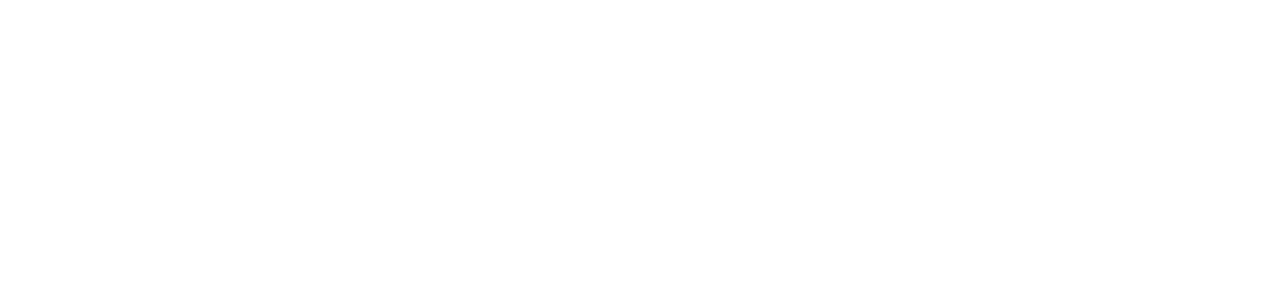
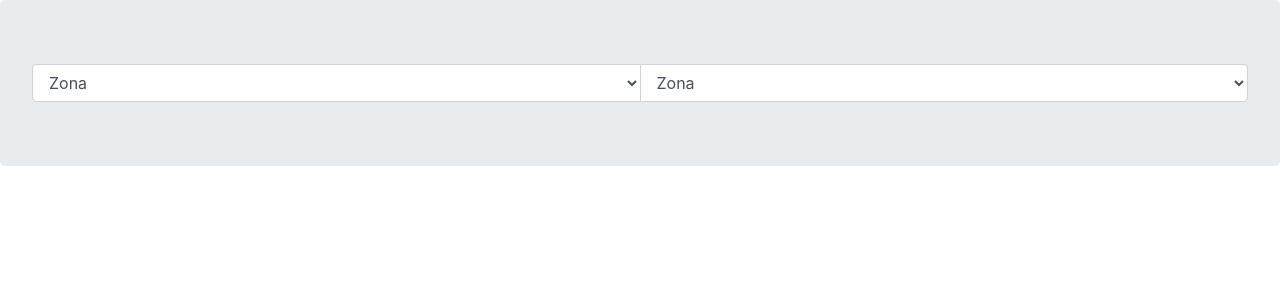
Before and after one commit to Joh4n10/e-com-project, a React (Create React App) app: page /inter-urban in a window 1280 px wide. Shown: the top 300 px of the page. Built offline with nearby package versions, Linux system fonts and the light colour scheme.

Commit message:
new interurban copmonent and routing

```diff
--- a/src/Components/Home/home.component.js
+++ b/src/Components/Home/home.component.js
@@ -15,18 +15,15 @@
         return (
             <Container fluid >
                 <Jumbotron className='jmb'>
-                <h1 className='busticket'>BUS TICKET</h1>
-
-                <h3 className="busticket1"> Rezervoni dhe blini online biletën tuaj të autobuzit shumë shpejtë dhe thjeshtë, kudo ku ndodheni brenda Shqipërisë.
-                </h3>
-
+                    <h1 className='busticket'>BUS TICKET</h1>
+                    <h3 className="busticket1"> Rezervoni dhe blini online biletën tuaj të autobuzit shumë shpejtë dhe thjeshtë, kudo ku ndodheni brenda Shqipërisë.</h3>
                     <Row className='buton'>
                         <Col xs={4}></Col>
                         <Col xs={2} >
                             <Button size='lg' className='btn1' variant="warning"><Link style={{ textDecoration: 'none', color: 'inherit' }} to="/urban"> URBAN</Link></Button>
                         </Col>
                         <Col xs={2}>
-                            <Button size='lg' className='btn1' variant="warning"> INTERURBAN</Button>
+                            <Button size='lg' className='btn1' variant="warning"><Link style={{ textDecoration: 'none', color: 'inherit' }} to="/inter-urban"> INTERURBAN</Link></Button>
                         </Col>
                         <Col xs={4}></Col>
                     </Row>
--- /dev/null
+++ b/src/Components/Inter-urban/Inter-urban.component.js
@@ -0,0 +1,31 @@
+import React from 'react';
+import '../../App.css';
+import '../Home/home.component.css';
+import { InputGroup, Form, Jumbotron } from 'react-bootstrap'
+export class InterUrban extends React.Component {
+
+    // constructor() {
+    //     super()
+    // }
+
+    render() {
+        return (
+            <Jumbotron>
+                <InputGroup>
+
+                    <Form.Control as='select'
+                        name="Zona" onChange={this.HandleFormChange}>
+                        <option>Zona</option>
+                    </Form.Control>
+
+                    <Form.Control as='select'
+                        name="Zona" onChange={this.HandleFormChange}>
+                        <option>Zona</option>
+                    </Form.Control>
+                </InputGroup>
+            </Jumbotron>)
+
+    }
+
+
+}
--- a/src/Routing/routing.js
+++ b/src/Routing/routing.js
@@ -2,12 +2,14 @@
 import React from 'react'
 import { Switch, Route } from 'react-router-dom'
 import { Home } from '../Components/Home/home.component';
+import { InterUrban } from '../Components/Inter-urban/Inter-urban.component.js';
 
 export function Routing() {
     return (
         <Switch>
             <Route exact path="/" component={Home} />
             <Route path="/urban" component={UrbanTickets} />
+            <Route path="/inter-urban" component={InterUrban} />
         </Switch>
     );
 }
```
